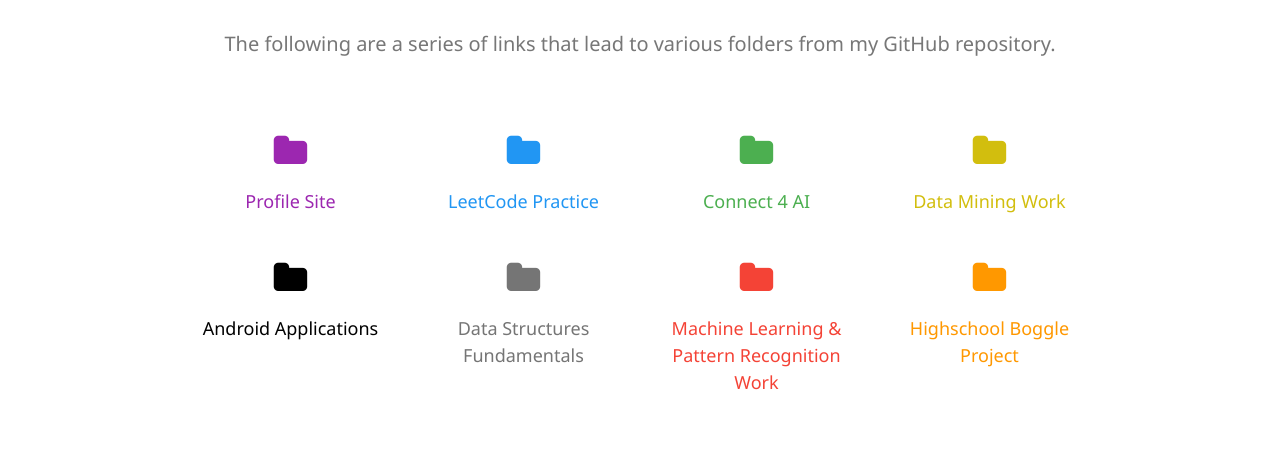
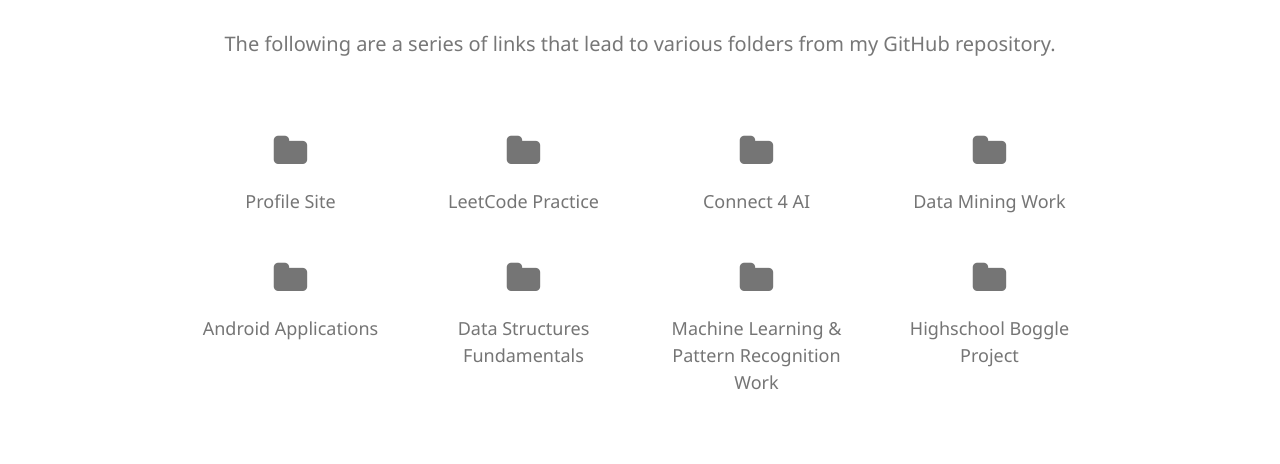
Before and after one commit to Zy8712/zy8712.github.io, a plain HTML site: page index.html in a window 1280 px wide. Shown: the part 2160-2624 px from the top of the page. Drawn offline with nearby package versions, Linux system fonts and the light colour scheme.

Commit message:
Update index.html

```diff
--- a/index.html
+++ b/index.html
@@ -147,35 +147,35 @@
   <div class="w3-row-padding w3-center">
     <div class="w3-col m3">
       <a href="https://github.com/Zy8712/zy8712.github.io" target="_blank" style="text-decoration: none">
-      <h1 class="w3-text-purple"><i class="fa fa-folder"></i><h1>
-      <h5 class="w3-text-purple">Profile Site<h5>
+      <h1 class="w3-text-grey"><i class="fa fa-folder"></i><h1>
+      <h5 class="w3-text-grey">Profile Site<h5>
       </a>
     </div>
 
     <div class="w3-col m3">
       <a href="https://github.com/Zy8712/LeetCode-Practice" target="_blank" style="text-decoration: none">
-      <h1 class="w3-text-blue"><i class="fa fa-folder"></i><h1>
-      <h5 class="w3-text-blue">LeetCode Practice<h5>
+      <h1 class="w3-text-grey"><i class="fa fa-folder"></i><h1>
+      <h5 class="w3-text-grey">LeetCode Practice<h5>
       </a>    </div>
 
     <div class="w3-col m3">
       <a href="https://github.com/Zy8712/Connect-4-Using-Artificial-Intelligence" target="_blank" style="text-decoration: none">
-      <h1 class="w3-text-green"><i class="fa fa-folder"></i><h1>
-      <h5 class="w3-text-green">Connect 4 AI<h5>
+      <h1 class="w3-text-grey"><i class="fa fa-folder"></i><h1>
+      <h5 class="w3-text-grey">Connect 4 AI<h5>
       </a>    </div>
 
     <div class="w3-col m3">
       <a href="https://github.com/Zy8712/Data-Mining-Course-Work" target="_blank" style="text-decoration: none">
-      <h1 class="w3-text-yellow"><i class="fa fa-folder"></i><h1>
-      <h5 class="w3-text-yellow">Data Mining Work<h5>
+      <h1 class="w3-text-grey"><i class="fa fa-folder"></i><h1>
+      <h5 class="w3-text-grey">Data Mining Work<h5>
       </a>    </div>
   </div>
 
   <div class="w3-row-padding w3-center w3-section">
     <div class="w3-col m3">
       <a href="https://github.com/Zy8712/Mobile-Computing-in-Android-Studio" target="_blank" style="text-decoration: none">
-      <h1 class="w3-text-black"><i class="fa fa-folder"></i><h1>
-      <h5 class="w3-text-black">Android Applications<h5>
+      <h1 class="w3-text-grey"><i class="fa fa-folder"></i><h1>
+      <h5 class="w3-text-grey">Android Applications<h5>
       </a>    </div>
 
     <div class="w3-col m3">
@@ -186,14 +186,14 @@
 
     <div class="w3-col m3">
       <a href="https://github.com/Zy8712/Machine-Learning-Pattern-Recognition-Course-Assignments" target="_blank" style="text-decoration: none">
-      <h1 class="w3-text-red"><i class="fa fa-folder"></i><h1>
-      <h5 class="w3-text-red">Machine Learning & Pattern Recognition Work<h5>
+      <h1 class="w3-text-grey"><i class="fa fa-folder"></i><h1>
+      <h5 class="w3-text-grey">Machine Learning & Pattern Recognition Work<h5>
       </a>    </div>
 
     <div class="w3-col m3">
       <a href="https://github.com/Zy8712/Boggle_Project" target="_blank" style="text-decoration: none">
-      <h1 class="w3-text-orange"><i class="fa fa-folder"></i><h1>
-      <h5 class="w3-text-orange">Highschool Boggle Project<h5>
+      <h1 class="w3-text-grey"><i class="fa fa-folder"></i><h1>
+      <h5 class="w3-text-grey">Highschool Boggle Project<h5>
       </a>    </div>
   </div>
 </div>
```
